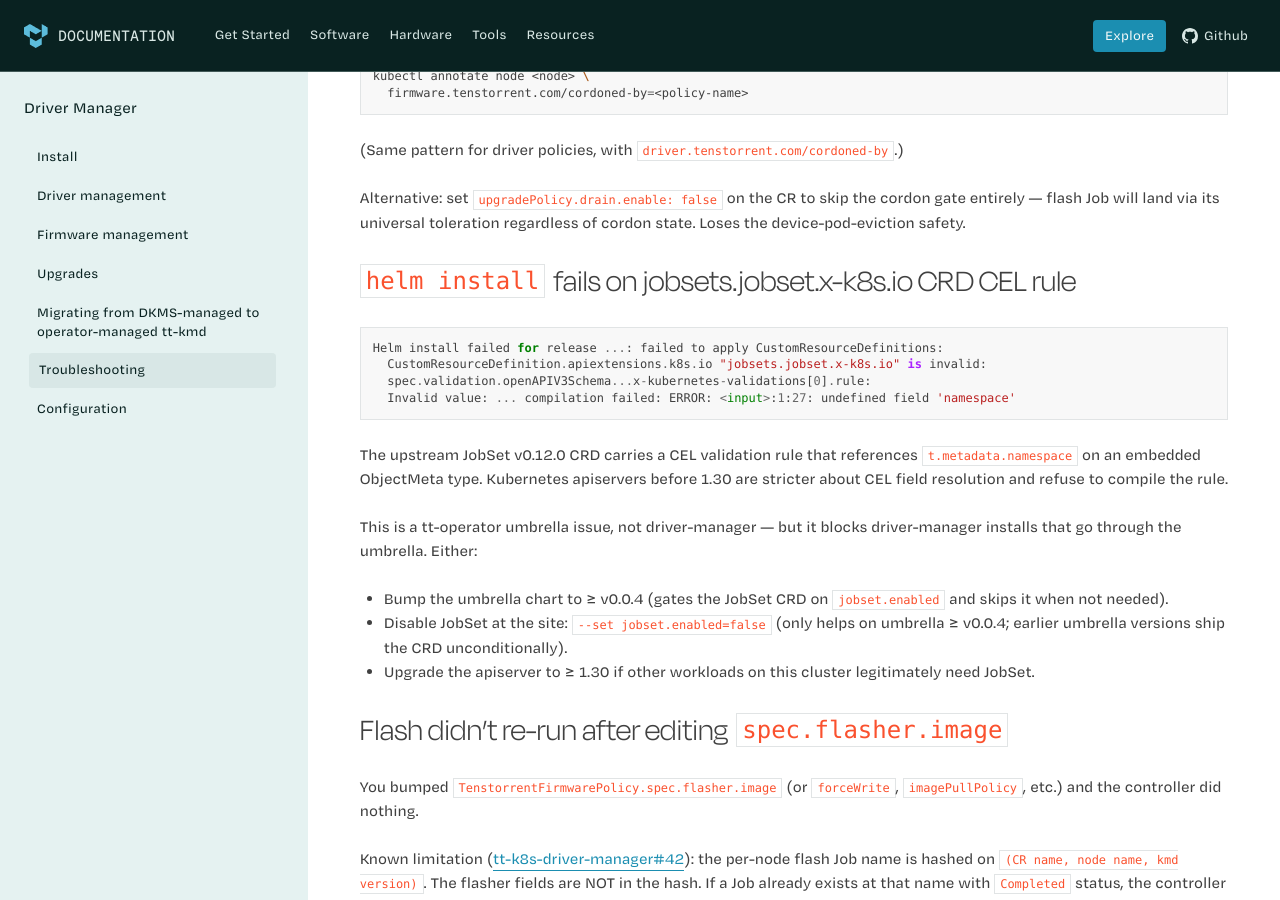
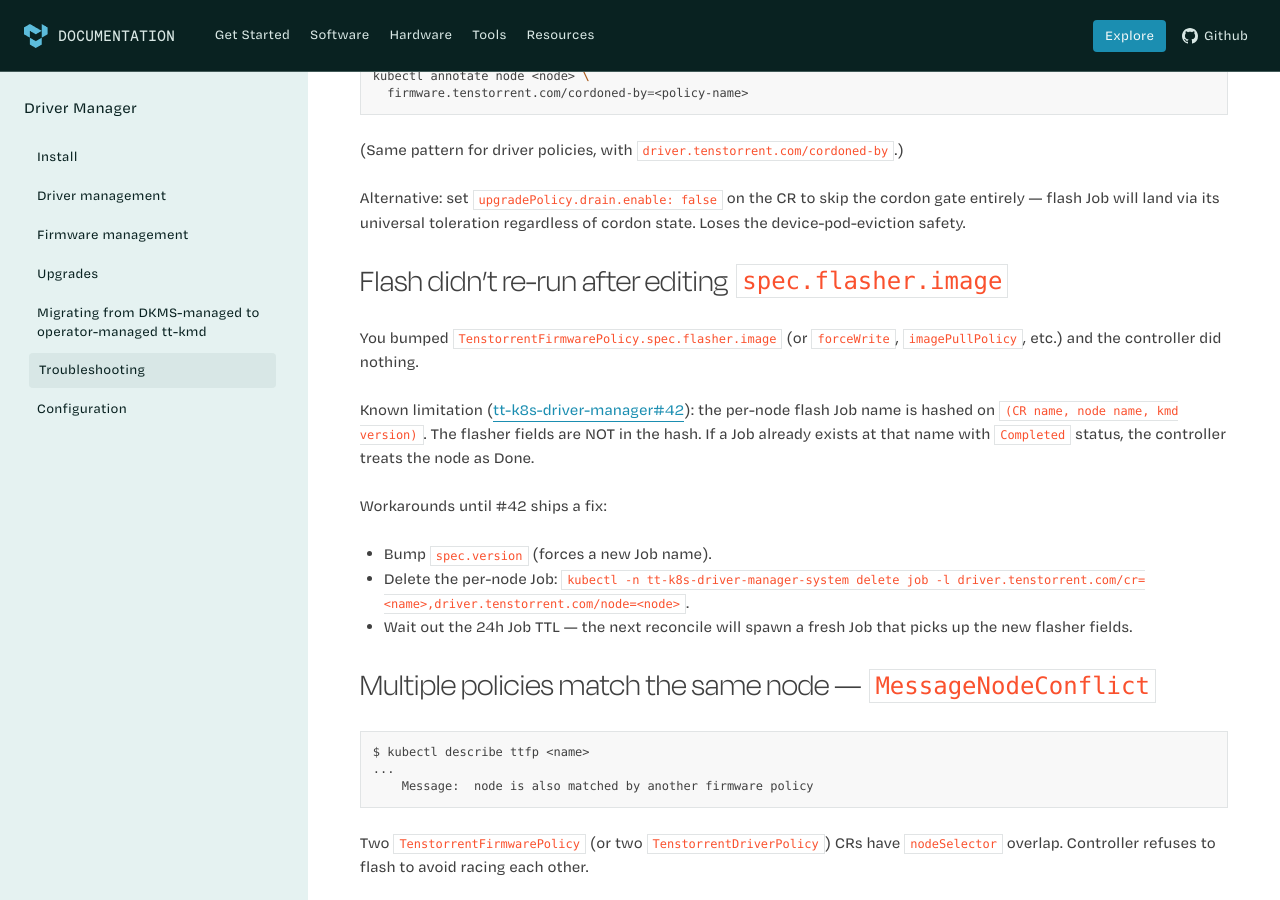
Before and after one commit to tenstorrent/tt-k8s-driver-manager, a Sphinx documentation site: the page built from docs/troubleshooting.md, in a window 1280 px wide and 900 px high, scrolled down 5379 px. Built offline with Sphinx 7.4.7 and the Read the Docs theme 3.1.0, drawn with Linux system fonts in a browser that asks for light colours; some web fonts are replaced.

Commit message:
docs: drop the JobSet CRD CEL section (umbrella issue, not driver-manager)

````diff
--- a/docs/troubleshooting.md
+++ b/docs/troubleshooting.md
@@ -289,31 +289,6 @@ the cordon gate entirely — flash Job will land via its universal
 toleration regardless of cordon state. Loses the device-pod-eviction
 safety.
 
-## `helm install` fails on jobsets.jobset.x-k8s.io CRD CEL rule
-
-```
-Helm install failed for release ...: failed to apply CustomResourceDefinitions:
-  CustomResourceDefinition.apiextensions.k8s.io "jobsets.jobset.x-k8s.io" is invalid:
-  spec.validation.openAPIV3Schema...x-kubernetes-validations[0].rule:
-  Invalid value: ... compilation failed: ERROR: <input>:1:27: undefined field 'namespace'
-```
-
-The upstream JobSet v0.12.0 CRD carries a CEL validation rule that
-references `t.metadata.namespace` on an embedded ObjectMeta type.
-Kubernetes apiservers before 1.30 are stricter about CEL field
-resolution and refuse to compile the rule.
-
-This is a tt-operator umbrella issue, not driver-manager — but it
-blocks driver-manager installs that go through the umbrella. Either:
-
-- Bump the umbrella chart to ≥ v0.0.4 (gates the JobSet CRD on
-  `jobset.enabled` and skips it when not needed).
-- Disable JobSet at the site: `--set jobset.enabled=false` (only
-  helps on umbrella ≥ v0.0.4; earlier umbrella versions ship the CRD
-  unconditionally).
-- Upgrade the apiserver to ≥ 1.30 if other workloads on this cluster
-  legitimately need JobSet.
-
 ## Flash didn't re-run after editing `spec.flasher.image`
 
 You bumped `TenstorrentFirmwarePolicy.spec.flasher.image` (or
````
